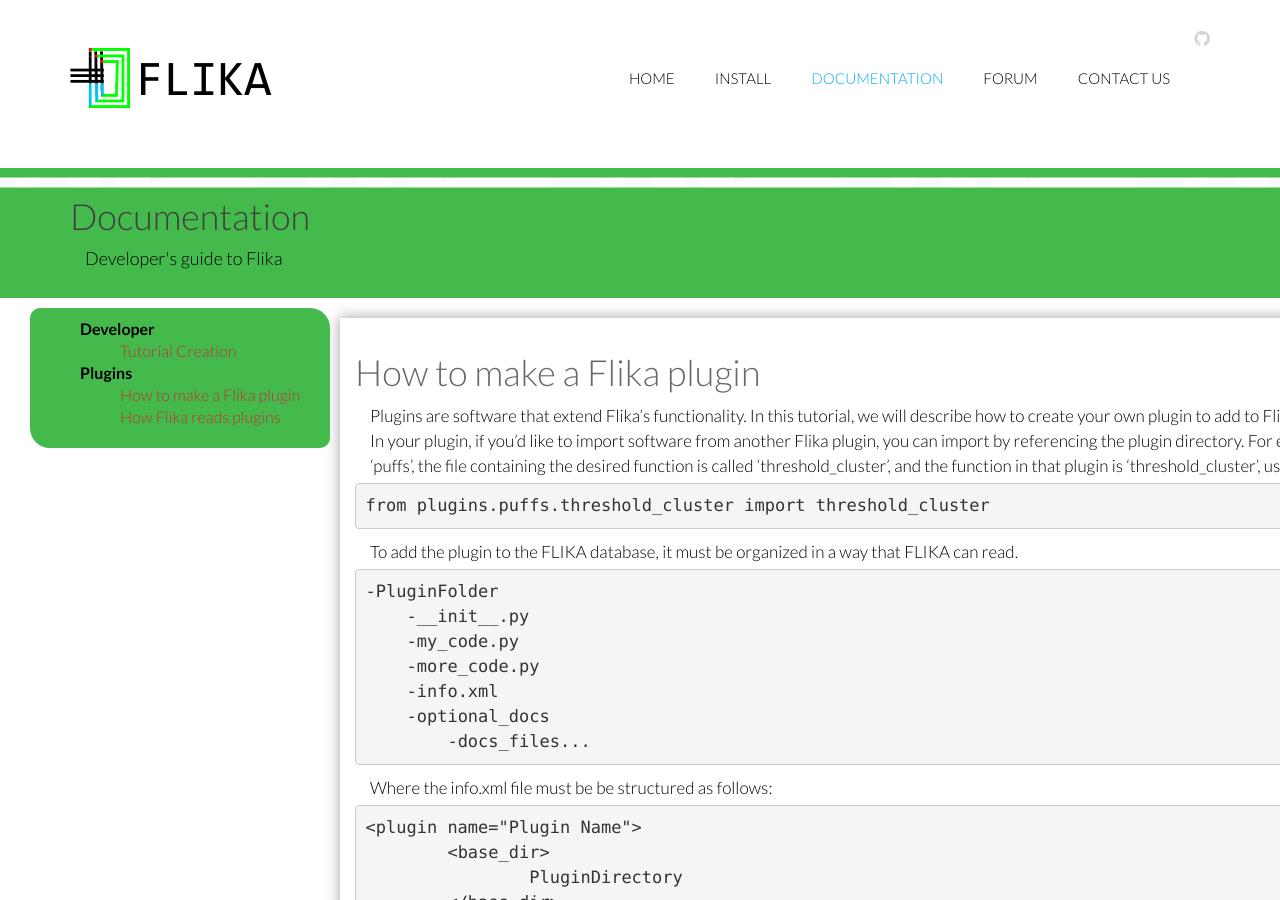
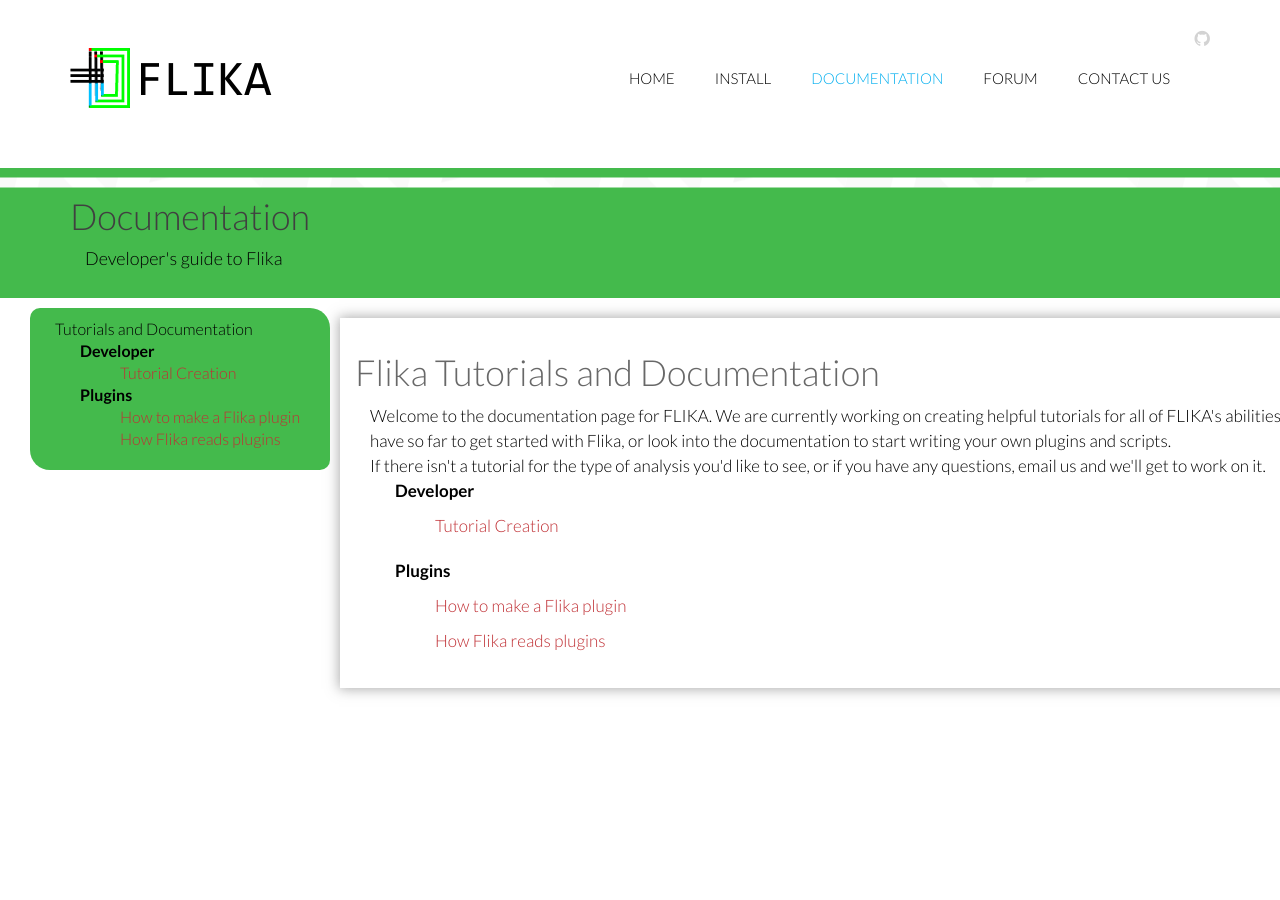
Before and after one commit to flika-org/flika-org.github.io, a Jekyll site: the page built from documentation.html, in a window 1280 px wide. Built offline with Jekyll 4.4.1, drawn with Linux system fonts in a browser that asks for light colours; nearby versions of some CDN libraries; some of the changed text lies outside the part shown.

Commit message:
testing docs change

```diff
--- a/documentation.html
+++ b/documentation.html
@@ -10,6 +10,7 @@
     </div>
     <div id="sticky">
       <div class="sidebar">
+      <p>Tutorials and Documentation</p>
         <ul>
           {% for category in site.categories %}
             <li>
@@ -28,7 +29,29 @@
     </div>
     <div class="content">
       <div tabindex="-1" id="notebook" class="border-box-sizing">
-      <ul>
+        <ul>
+          <li>
+            <div class="container" style="margin-left:300px" id="notebook-container">
+              <h1>Flika Tutorials and Documentation</h1>
+              <p>Welcome to the documentation page for FLIKA. We are currently working on creating helpful tutorials for all of FLIKA's abilities. Check out the tutorials we have so far to get started with Flika, or look into the documentation to start writing your own plugins and scripts.<br>
+              If there isn't a tutorial for the type of analysis you'd like to see, or if you have any questions, email us and we'll get to work on it. </p>
+
+              <ul>
+                {% for category in site.categories %}
+                  <li>
+                    <strong>{{ category | first | capitalize }}</strong>
+                    <ul>
+                    {% for tutorials in category %}
+                      {% for tutorial in tutorials %}
+                        <li><a href="{{ tutorial.url }}">{{ tutorial.title }}</a></li>
+                      {% endfor %}
+                    {% endfor %}
+                    </ul>
+                  </li>
+                {% endfor %}
+              </ul>
+          </div>
+      <!--ul>
         {% for tut in site.posts %}
             <li>
               <div class="container" style="margin-left:300px" id="notebook-container">
@@ -36,7 +59,7 @@
               </div>
             </li>
           {% endfor %}
-      </ul>
+      </ul-->
     </div>
     </div>
   </div>
--- a/index.html
+++ b/index.html
@@ -73,7 +73,7 @@
                         </div>
                         <div class="col-sm-5 text-center wow fadeInRight" data-wow-duration="500ms" data-wow-delay="300ms">
                             <div class="tour-button">
-                                <a href="docs/index.html" class="btn btn-common light-btn">GO TO DOCS</a>
+                                <a href="documentation.html" class="btn btn-common light-btn">GO TO DOCS</a>
                              </div>
                         </div>
                     </div>
```
Also changed, not shown: _posts/2016-01-28-Tutorial-Creation.md (+1 -0 lines).
